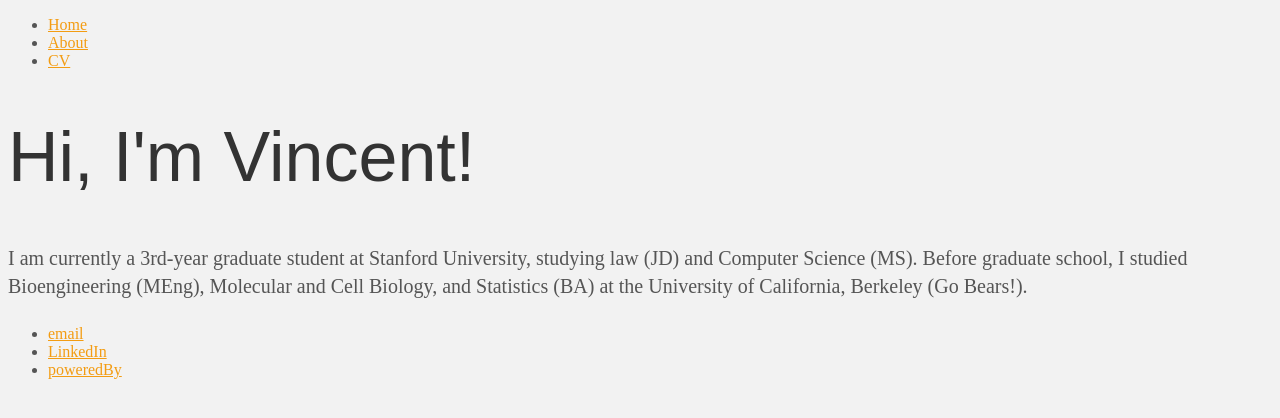
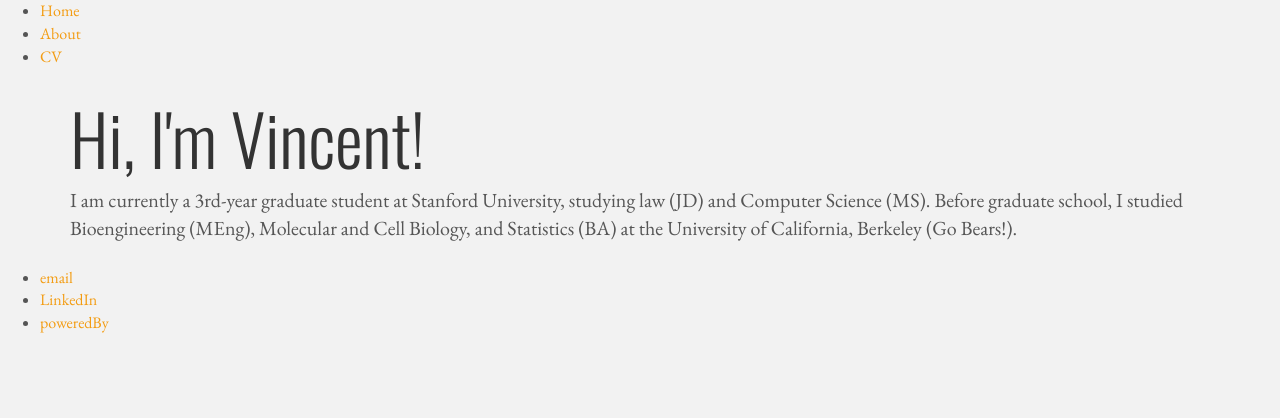
Before and after one commit to sheuvincent/sheuvincent.github.io, a Jekyll site: the page built from about/index.html, in a window 1280 px wide. Shown: the top 418 px of the page. Built offline with Jekyll 4.4.1, drawn with Linux system fonts in a browser that asks for light colours; nearby versions of some CDN libraries; library files that are not in the unit come from our copies.

Commit message:
Update default.html

```diff
--- a/_layouts/default.html
+++ b/_layouts/default.html
@@ -3,9 +3,13 @@
     <head>
       <title>{{ page.title }}</title>
       <!-- link to main stylesheet -->
-      <link rel="stylesheet" type="text/css" href="/css/main.css">
+      	<link rel="stylesheet" href="assets/css/bootstrap.min.css">
+	<link rel="stylesheet" type="text/css" href="/css/main.css">
+	<link rel="stylesheet" href="assets/css/custom.css">
 
-      <!--Google Analytics-->
+	<link rel="stylesheet" href="//fonts.googleapis.com/css?family=Oswald:400,300,700|EB+Garamond">
+
+	    <!--Google Analytics-->
       {% include analytics.html %}
     </head>
 
```
